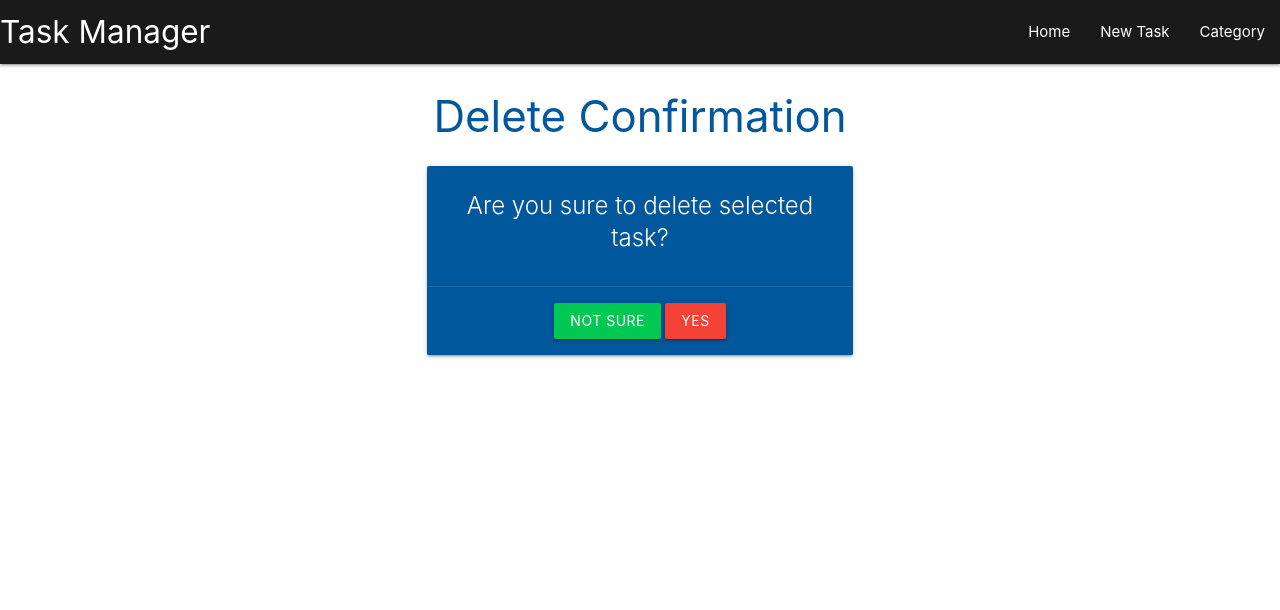
After one commit to ci-mustafa/flask-task-manager, a Flask app: page /task_delete_confirm/1 in a window 1280 px wide. The commit adds this page. Shown: the top 610 px of the page. Run offline with Flask 3, Linux system fonts and the light colour scheme; tables that the repository leaves empty hold one stand-in row (values such as "Sample post").

Commit message:
feat: add delete ability for tasks

```diff
--- a/taskmanager/routes.py
+++ b/taskmanager/routes.py
@@ -34,10 +34,10 @@ def edit_category(category_id):
     return render_template("update_category.html", category=category)
 
 
-@app.route("/delete_confirm/<int:category_id>")
-def delete_confirm(category_id):
+@app.route("/category_delete_confirm/<int:category_id>")
+def category_delete_confirm(category_id):
     category = Category.query.get_or_404(category_id)
-    return render_template("delete_confirmation.html", category=category)
+    return render_template("category_delete_confirmation.html", category=category)
 
 
 @app.route("/delete_category/<int:category_id>")
@@ -78,3 +78,17 @@ def edit_task(task_id):
         db.session.commit()
         return redirect(url_for("home"))
     return render_template("update_task.html", categories=categories, task=task)
+
+
+@app.route("/task_delete_confirm/<int:task_id>")
+def task_delete_confirm(task_id):
+    task = Task.query.get_or_404(task_id)
+    return render_template("task_delete_confirmation.html", task=task)
+
+
+@app.route("/delete_task/<int:task_id>")
+def delete_task(task_id):
+    task = Task.query.get_or_404(task_id)
+    db.session.delete(task)
+    db.session.commit()
+    return redirect(url_for("home"))
--- a/taskmanager/templates/categories.html
+++ b/taskmanager/templates/categories.html
@@ -18,7 +18,7 @@
             </div>
             <div class="card-action">
                 <a href="{{ url_for('edit_category', category_id=category.id) }}" class="btn green accent-4">Edit</a>
-                <a href="{{ url_for('delete_confirm', category_id=category.id) }}" class="btn red">Delete</a>
+                <a href="{{ url_for('category_delete_confirm', category_id=category.id) }}" class="btn red">Delete</a>
             </div>
         </div>
     </div>
--- /dev/null
+++ b/taskmanager/templates/task_delete_confirmation.html
@@ -0,0 +1,18 @@
+{% extends "base.html" %}
+
+{% block content %}
+<h3 class="light-blue-text text-darken-4 center-align">Delete Confirmation</h3>
+<div class="row">
+    <div class="col s12 m8 l6 offset-m2 offset-l3">
+        <div class="card light-blue darken-4 center-align">
+            <div class="card-content white-text">
+                <span class="card-title">Are you sure to delete selected task?</span>
+            </div>
+            <div class="card-action">
+                <a href="{{ url_for('home') }}" class="btn green accent-4">Not Sure</a>
+                <a href="{{ url_for('delete_task', task_id=task.id) }}" class="btn red">Yes</a>
+            </div>
+        </div>
+    </div>
+</div>
+{% endblock %}
--- a/taskmanager/templates/tasks.html
+++ b/taskmanager/templates/tasks.html
@@ -24,7 +24,7 @@
             <p>{{ task.task_description }}</p>
             <div class="card-action">
                 <a href="{{url_for('edit_task', task_id=task.id)}}" class="btn green accent-4">Edit</a>
-                <a href="#" class="btn red">Delete</a>
+                <a href="{{url_for('task_delete_confirm', task_id=task.id)}}" class="btn red">Delete</a>
             </div>
         </div>
     </li>
```
Also changed, not shown: taskmanager/templates/category_delete_confirmation.html (renamed from taskmanager/templates/delete_confirmation.html).
